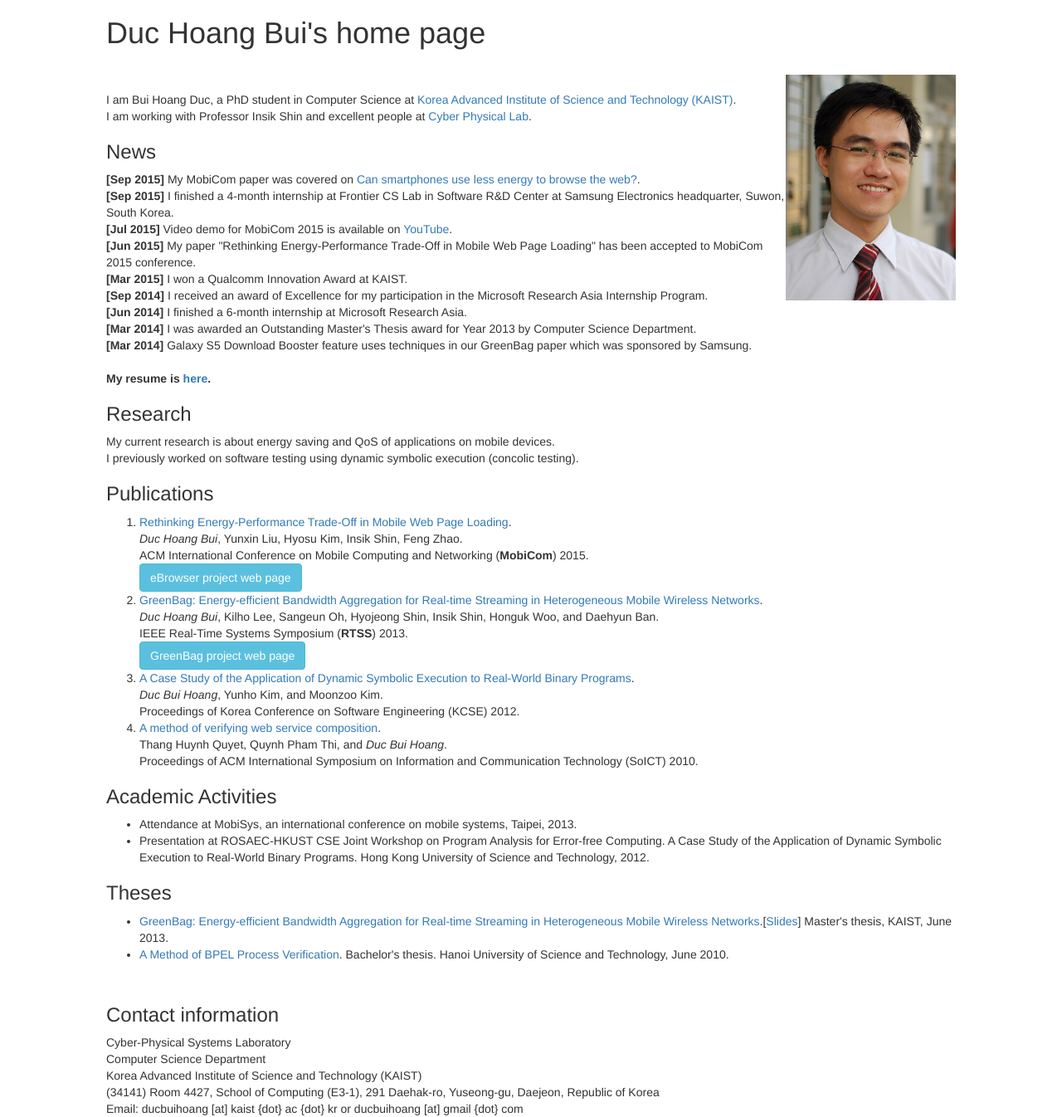
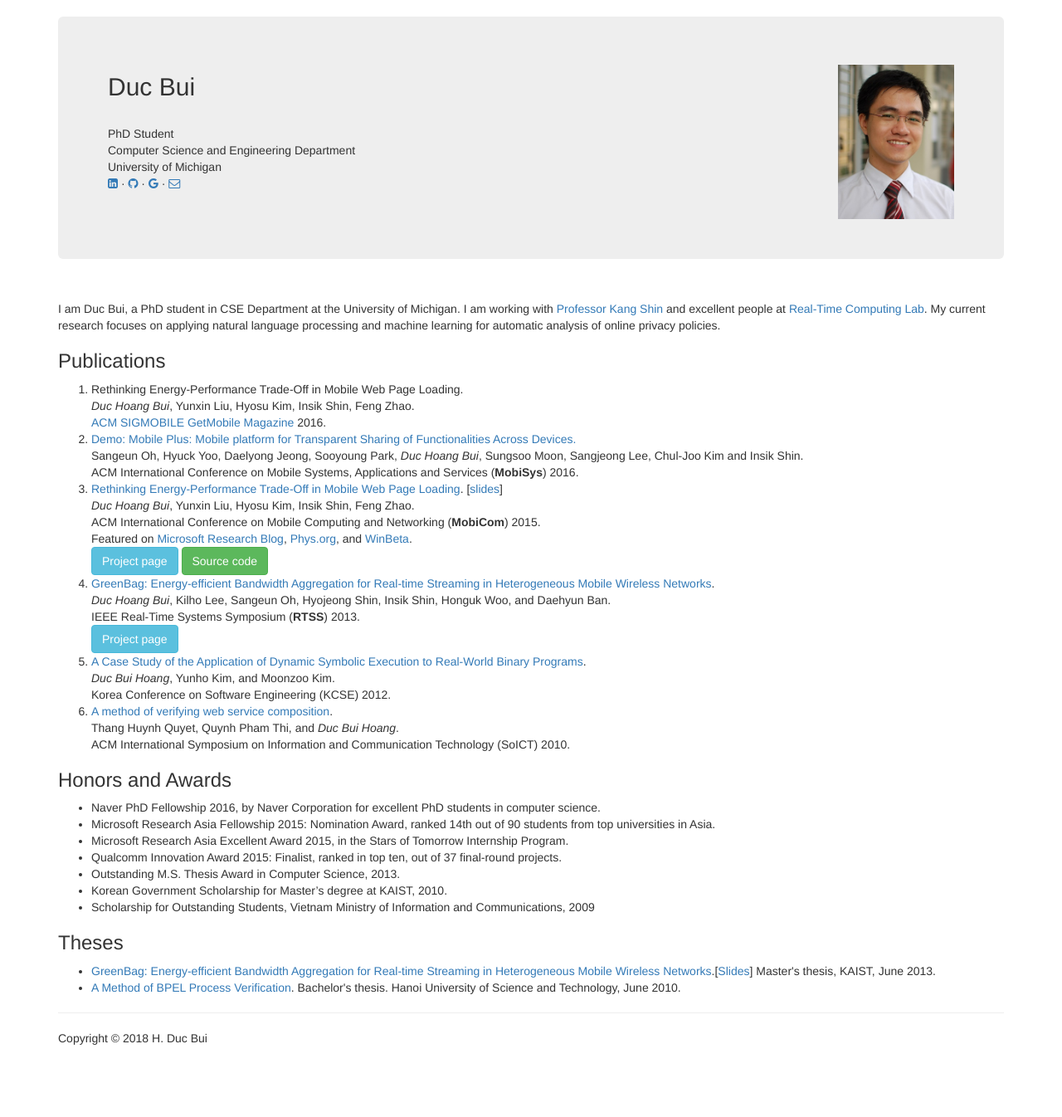
Before and after one commit to ducalpha/ducalpha.github.io, a Jekyll site: the page index.html, which Jekyll copies as it is, in a window 1280 px wide. Shown: the whole page at 83% size. Built offline with Jekyll 4.4.1, drawn with Linux system fonts in a browser that asks for light colours; nearby versions of some CDN libraries; after the commit the page ends 1271 px from its top, so only the background shows below that.

Commit message:
update index.html

```diff
--- a/index.html
+++ b/index.html
@@ -2,14 +2,10 @@
 <html lang="en">
   <head>
     <meta charset="utf-8">
-    <title>Duc Hoang Bui's Home Page</title>
+    <title>Duc Bui's Home Page</title>
     <link href="styles/bootstrap/css/bootstrap.min.css" rel="stylesheet" type="text/css" media="screen" />
-    <style type="text/css">
-      /* Custom container */
-      .container-narrow {
-        margin: 0 auto;
-        max-width: 80%;
-      }
+    <link href="https://maxcdn.bootstrapcdn.com/font-awesome/4.6.3/css/font-awesome.min.css" rel="stylesheet" integrity="sha384-T8Gy5hrqNKT+hzMclPo118YTQO6cYprQmhrYwIiQ/3axmI1hQomh7Ud2hPOy8SP1" crossorigin="anonymous">
+    <link href="index_files/style.css" rel="stylesheet" type="text/css"/>
     </style>
 
     <!--[if IE]>
@@ -17,66 +13,84 @@
     <![endif]-->
   </head>
 <body>
-<div class="container-narrow">
+<div class="container">
+  <br>
+  <div class="jumbotron">
+  <a href="index_files/portrait_high_res.jpg"><img src="index_files/portrait_thumbnail.jpg" class="img-responsive photo pull-right" alt="Duc's picture"></a>
+    <address>
+      <h2>Duc Bui</h2><br>
+      PhD Student<br>
+      Computer Science and Engineering Department<br>
+      University of Michigan<br>
+      <a href="https://www.linkedin.com/in/ducbh"<i class="fa fa-linkedin-square" aria-hidden="true"></i></a>
+      &middot;
+      <a href="https://github.com/ducalpha"<i class="fa fa-github" aria-hidden="true"></i></a>
+      &middot;
+      <a href="https://scholar.google.co.kr/citations?user=FnEKqsUAAAAJ&hl=en"<i class="fa fa-google" aria-hidden="true"></i></a>
+      &middot;
+      <a href="mailto:ducbui-at-umich-dot-edu"<i class="fa fa-envelope-o" aria-hidden="true"></i></a>
+    </address>
+    <div class="clearfix"></div>
+    <!--<a href="index_files/portrait_high_res.jpg"><img src="./index_files/portrait_thumbnail.jpg" style="max-width:20%" alt="Duc's picture" border="1" align="right"/></a><br />-->
+  </div>
 <div class="row-fluid">
 <div class="page-wrapper">
 <div class="body-wrapper">
 <section class="intro" id="homepage-intro">
 
 <header role="banner">
-<h1>Duc Hoang Bui's home page</h1>
 </header>
 
 <br />
-<a href="index_files/portrait_high_res.jpg"><img src="./index_files/portrait_thumbnail.jpg" style="max-width:20%" alt="Duc's picture" border="1" align="right"/></a><br />
-I am Bui Hoang Duc, a PhD student in Computer Science at
-<a href="http://www.kaist.ac.kr">Korea Advanced Institute of Science and Technology (KAIST)</a>.<br />
-I am working with Professor Insik Shin and excellent people at
-<a href="http://cps.kaist.ac.kr">Cyber Physical Lab</a>.<br />
-<h3>News</h3>
-<b>[Sep 2015]</b> My MobiCom paper was covered on <a href="http://phys.org/news/2015-09-smartphones-energy-browse-web.html">Can smartphones use less energy to browse the web?</a>.<br>
-<b>[Sep 2015]</b> I finished a 4-month internship at Frontier CS Lab in Software R&amp;D Center at Samsung Electronics headquarter, Suwon, South Korea.<br>
-<b>[Jul 2015]</b> Video demo for MobiCom 2015 is available on <a href="https://www.youtube.com/watch?v=OW0PN4xH_Ns">YouTube</a>.<br>
-<b>[Jun 2015]</b> My paper "Rethinking Energy-Performance Trade-Off in Mobile Web Page Loading" has been accepted to MobiCom 2015 conference.<br>
-<b>[Mar 2015]</b> I won a Qualcomm Innovation Award at KAIST.<br>
-<b>[Sep 2014]</b> I received an award of Excellence for my participation in the Microsoft Research Asia Internship Program.<br>
-<b>[Jun 2014]</b> I finished a 6-month internship at Microsoft Research Asia.<br>
-<b>[Mar 2014]</b> I was awarded an Outstanding Master's Thesis award for Year 2013 by Computer Science Department.<br/>
-<b>[Mar 2014]</b> Galaxy S5 Download Booster feature uses techniques in our GreenBag paper which was sponsored by Samsung.<br>
-<br/>
-<b>My resume is <a href="index_files/resume.pdf">here</a>.</b><br />
-<h3>Research</h3>
-My current research is about energy saving and QoS of applications on mobile devices.<br />
-I previously worked on software testing using dynamic symbolic execution (concolic testing).<br />
+I am Duc Bui, a PhD student in CSE Department at the University of Michigan.
+I am working with <a href="https://web.eecs.umich.edu/~kgshin/">Professor Kang Shin</a> and excellent people at
+<a href="https://kabru.eecs.umich.edu">Real-Time Computing Lab</a>.
+My current research focuses on applying natural language processing and machine learning for automatic analysis of online privacy policies.
 </section>
+<!-- <a class="btn btn-primary" href="index_files/DucBui.resume.pdf">My résumé</a> --!>
 <h3>Publications</h3>
   <ol>
+   <li>
+	   Rethinking Energy-Performance Trade-Off in Mobile Web Page Loading.<br/>
+   <i>Duc Hoang Bui</i>, Yunxin Liu, Hyosu Kim, Insik Shin, Feng Zhao.<br />
+   <a href="https://www.sigmobile.org/pubs/getmobile/">ACM SIGMOBILE GetMobile Magazine</a> 2016.<br />
+   <li><a href="index_files/MobilePlus.MobiSys2016.pdf">
+     Demo: Mobile Plus: Mobile platform for Transparent Sharing of Functionalities Across Devices.
+   </a><br/>
+   Sangeun Oh, Hyuck Yoo, Daelyong Jeong, Sooyoung Park, <i>Duc Hoang Bui</i>, Sungsoo Moon, Sangjeong Lee, Chul-Joo Kim and Insik Shin.<br/>
+     ACM International Conference on Mobile Systems, Applications and Services (<b>MobiSys</b>) 2016.<br />
+
+   </li>
    <li><a href="http://cps.kaist.ac.kr/papers/com073-buiA.pdf">
-	   Rethinking Energy-Performance Trade-Off in Mobile Web Page Loading</a>.<br/>
+	   Rethinking Energy-Performance Trade-Off in Mobile Web Page Loading</a>. [<a href="http://cps.kaist.ac.kr/ducbh/files/mobicom73_session1.pdf">slides</a>]<br/>
    <i>Duc Hoang Bui</i>, Yunxin Liu, Hyosu Kim, Insik Shin, Feng Zhao.<br />
    ACM International Conference on Mobile Computing and Networking (<b>MobiCom</b>) 2015.<br />
-   <form><button class="btn btn-info" formaction="http://cps.kaist.ac.kr/eBrowser">eBrowser project web page</button></form>
+   Featured on <a href="https://blogs.msdn.microsoft.com/msr_er/2015/09/17/can-smartphones-use-less-energy-to-browse-the-web/">Microsoft Research Blog</a>, <a href="http://phys.org/news/2015-09-smartphones-energy-browse-web.html">Phys.org</a>, and <a href="http://www.winbeta.org/news/microsoft-research-helping-smartphones-browse-less-energy">WinBeta</a>.<br />
+   <a class="btn btn-info" href="http://cps.kaist.ac.kr/eBrowser">Project page</a>
+   <a class="btn btn-success" href="https://github.com/ducalpha/energy_efficient_web_page_loading">Source code</a>
    <li><a href="http://cps.kaist.ac.kr/papers/13RTSS_GreenBag_PID2926259.pdf">GreenBag: Energy-efficient Bandwidth Aggregation
 	   for Real-time Streaming in Heterogeneous Mobile Wireless Networks</a>.<br/>
    <i>Duc Hoang Bui</i>, Kilho Lee, Sangeun Oh, Hyojeong Shin, Insik Shin, Honguk Woo, and Daehyun Ban.<br/>
    IEEE Real-Time Systems Symposium (<b>RTSS</b>) 2013.<br />
-   <form><button class="btn btn-info" formaction="http://cps.kaist.ac.kr/greenbag">GreenBag project web page</button></form>
+   <a class="btn btn-info" href="http://cps.kaist.ac.kr/greenbag">Project page</a>
    <li><a href="index_files/kcse2012_Duc.pdf">
 	   A Case Study of the Application of Dynamic Symbolic Execution to Real-World Binary Programs</a>.<br/>
    <i>Duc Bui Hoang</i>, Yunho Kim, and Moonzoo Kim.<br />
-   Proceedings of Korea Conference on Software Engineering (KCSE) 2012.</li>
+   Korea Conference on Software Engineering (KCSE) 2012.</li>
    <li><a href="index_files/SoICT2010.pdf">
 	   A method of verifying web service composition</a>.<br/>
    Thang Huynh Quyet,  Quynh Pham Thi, and <i>Duc Bui Hoang</i>.<br />
-   Proceedings of ACM International Symposium on Information and Communication
-   Technology (SoICT) 2010.</li>
+   ACM International Symposium on Information and Communication Technology (SoICT) 2010.</li>
   </ol>
-<h3>Academic Activities</h3>
+<h3>Honors and Awards</h3>
  <ul>
-  <li>Attendance at MobiSys, an international conference on mobile systems, Taipei, 2013.</li>
-  <li>Presentation at ROSAEC-HKUST CSE Joint Workshop on Program Analysis for Error-free Computing.
-   A Case Study of the Application of Dynamic Symbolic Execution to Real-World Binary Programs.
-   Hong Kong University of Science and Technology, 2012.</li>
+   <li>Naver PhD Fellowship 2016, by Naver Corporation for excellent PhD students in computer science.</li>
+   <li>Microsoft Research Asia Fellowship 2015: Nomination Award, ranked 14th out of 90 students from top universities in Asia.</li>
+   <li>Microsoft Research Asia Excellent Award 2015, in the Stars of Tomorrow Internship Program.</li>
+   <li>Qualcomm Innovation Award 2015: Finalist, ranked in top ten, out of 37 final-round projects.</li>
+   <li>Outstanding M.S. Thesis Award in Computer Science, 2013.</li>
+   <li>Korean Government Scholarship for Master’s degree at KAIST, 2010.</li>
+   <li>Scholarship for Outstanding Students, Vietnam Ministry of Information and Communications, 2009</li>
  </ul>
 <h3>Theses</h3>
  <ul>
@@ -85,17 +99,15 @@ I previously worked on software testing using dynamic symbolic execution (concol
    <li><a href="index_files/BPEL.Thesis.pdf">A Method of BPEL Process Verification</a>.
 Bachelor's thesis. Hanoi University of Science and Technology, June 2010.</li>
  </ul>
-<br />
-<h3>Contact information</h3>
-Cyber-Physical Systems Laboratory<br/>
-Computer Science Department<br/>
-Korea Advanced Institute of Science and Technology (KAIST)<br/>
-(34141) Room 4427, School of Computing (E3-1), 291 Daehak-ro, Yuseong-gu, Daejeon, Republic of Korea<br/>
-Email: ducbuihoang [at] kaist {dot} ac {dot} kr or
-ducbuihoang [at] gmail {dot} com<br/>
 </div> <!-- body-wrapper --!>
 </div><!-- page-wrapper  --!>
 </div> <!-- row-fluid -->
-</div> <!-- container-narro -->
+<hr>
+  <div class="footer">
+    <p class="muted">
+    Copyright &copy; 2018 H. Duc Bui
+    </p>
+  </div> <!-- footer -->
+</div> <!-- container-narrow -->
   </body>
 </html>
```
